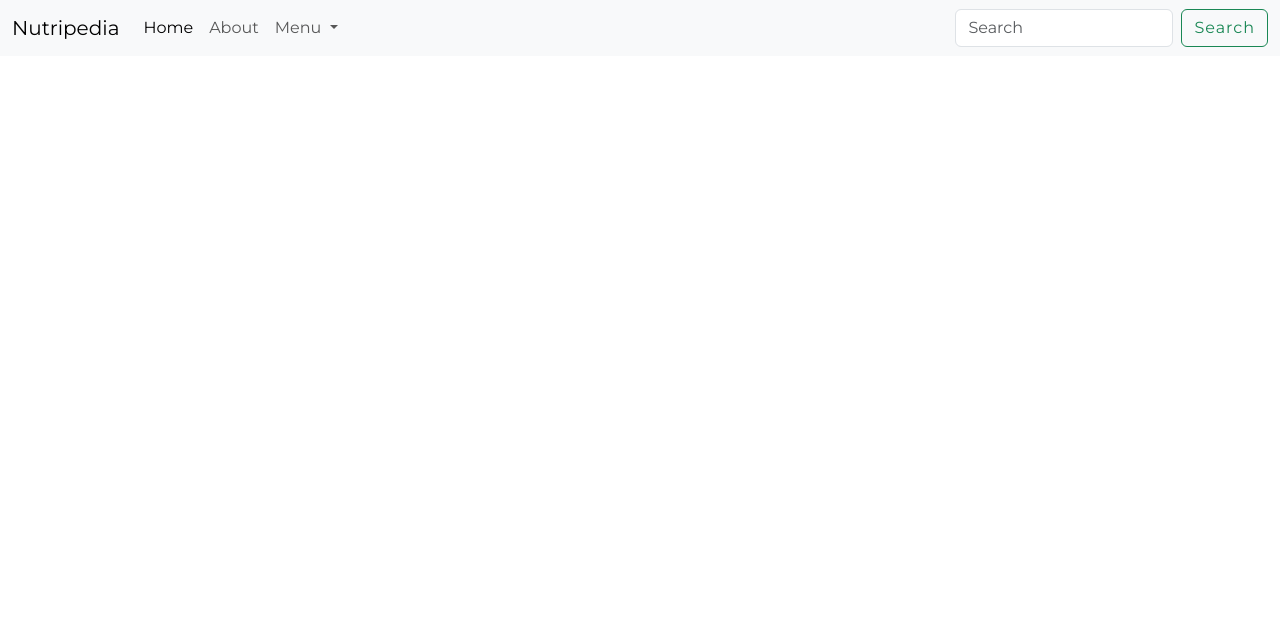
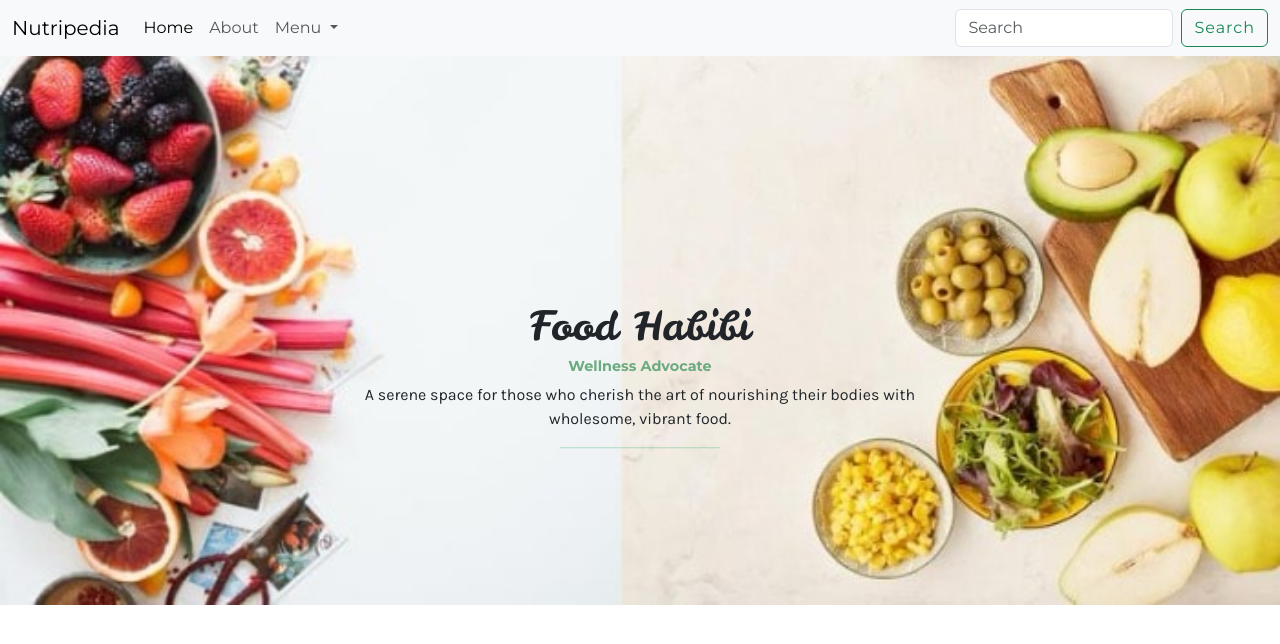
Before and after one commit to Ista777/Capstone-Group-Project, a plain HTML site: page index.html in a window 1280 px wide. Drawn offline with nearby package versions, Linux system fonts and the light colour scheme.

Commit message:
alina change

```diff
--- a/index.html
+++ b/index.html
@@ -42,7 +42,16 @@
           </div>
         </div>
       </nav>
-      </div>
+      <div class="intro">
+        <img  class="img-fluid w-100 " src="assets/hero.jpg" alt="food">
+        <div class="head text-center">
+            <h1>Food Habibi</h1>
+            <h6>Wellness Advocate</h6>
+            <p>A serene space for those who cherish the art of nourishing their bodies with wholesome, vibrant food.</p>
+            <hr class="w-25 mx-auto">
+        </div>
+     </div>
+
     </header>
     <script src="https://cdn.jsdelivr.net/npm/bootstrap@5.3.3/dist/js/bootstrap.bundle.min.js" integrity="sha384-YvpcrYf0tY3lHB60NNkmXc5s9fDVZLESaAA55NDzOxhy9GkcIdslK1eN7N6jIeHz" crossorigin="anonymous"></script>
   </body>
--- a/style.css
+++ b/style.css
@@ -51,3 +51,15 @@ hr{
 body{
     font-family: 'Montserrat', sans-serif;
 }
+header .intro{
+ position: relative;
+}
+header .intro .head {
+    position: absolute;
+    top: 30%;
+    left: 50%;
+    transform: translate(-50%,50%);
+}
+header .intro .head h1{
+    font-family: "Leckerli One", cursive;
+}
```
